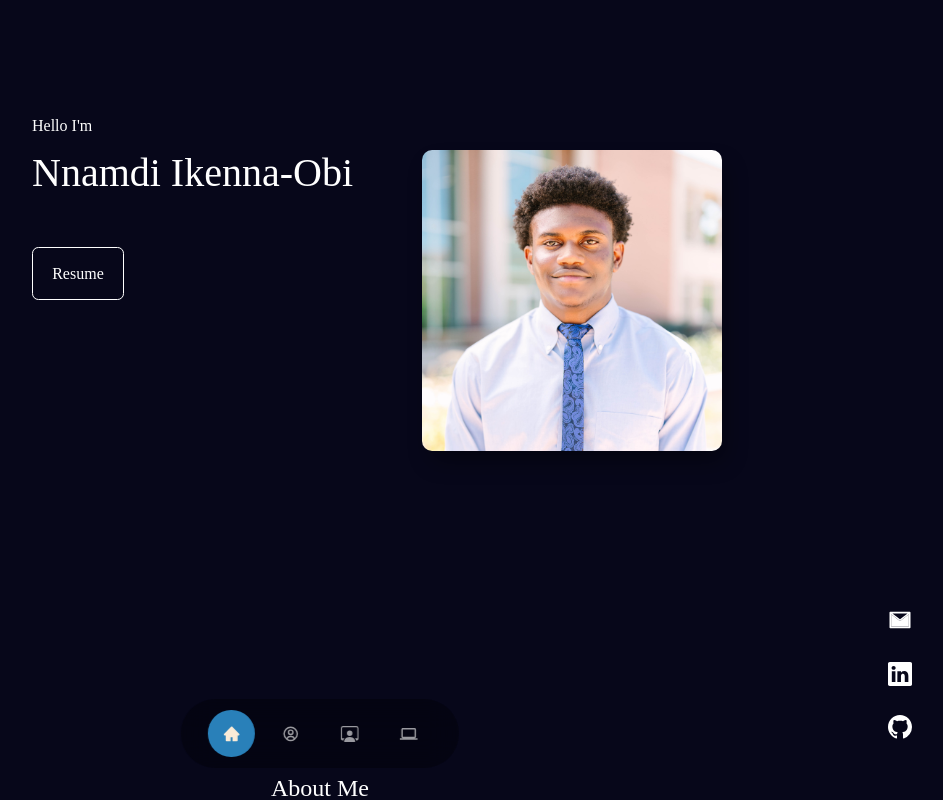
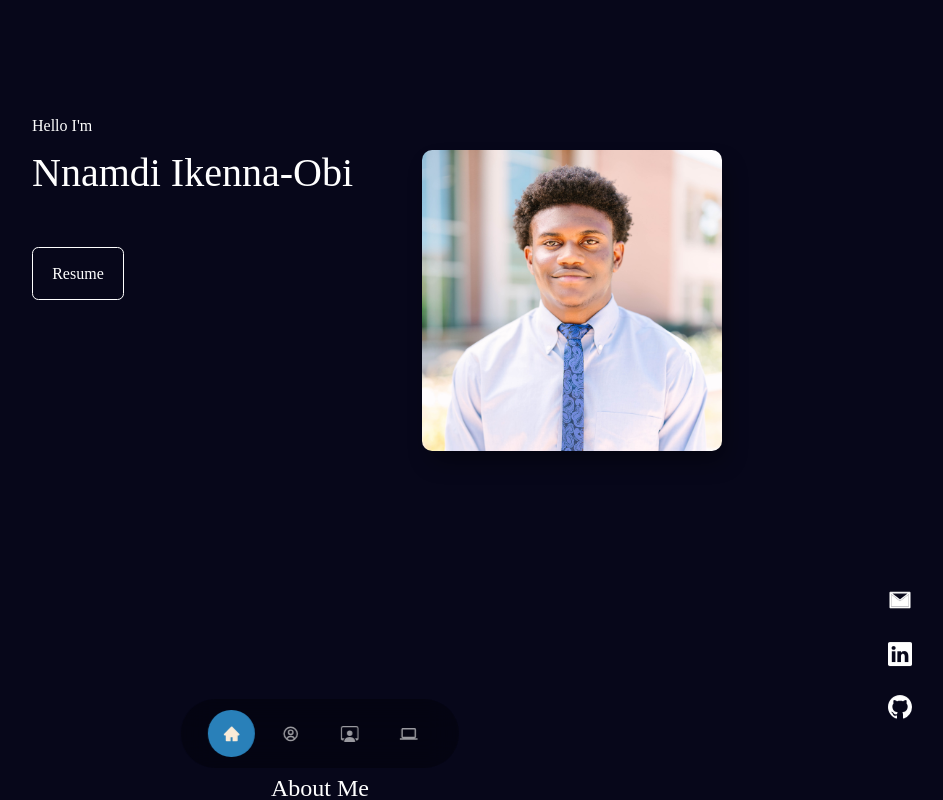
Before and after one commit to nnamdixobi/nnamdixobi, a React (Create React App) app: page / in a window 1280 px wide. Shown: the top 800 px of the page, without its empty margins (320-1263 px from the left). Built offline with nearby package versions, Linux system fonts and the light colour scheme.

Commit message:
keyframes animation added

```diff
--- a/src/components/header/header.css
+++ b/src/components/header/header.css
@@ -36,6 +36,8 @@ header {
 .cta:hover {
   transform: translateY(-5px); /* Move the button up by 5 pixels */
 }
+
+
 /* ==================== SOCIALS ==================== */
 .socials {
   display: flex;
@@ -55,8 +57,17 @@ header {
   color: var(--color-primary);
     transition: var(--transition);
    font-size: 24px;
-}
+   animation: moveUpDown 2s infinite alternate;
+  }
 
+  @keyframes moveUpDown {
+    0% {
+      transform: translateY(0); /* Start position */
+    }
+    100% {
+      transform: translateY(-20px); /* End position */
+    }
+  }
 
 
 
```
